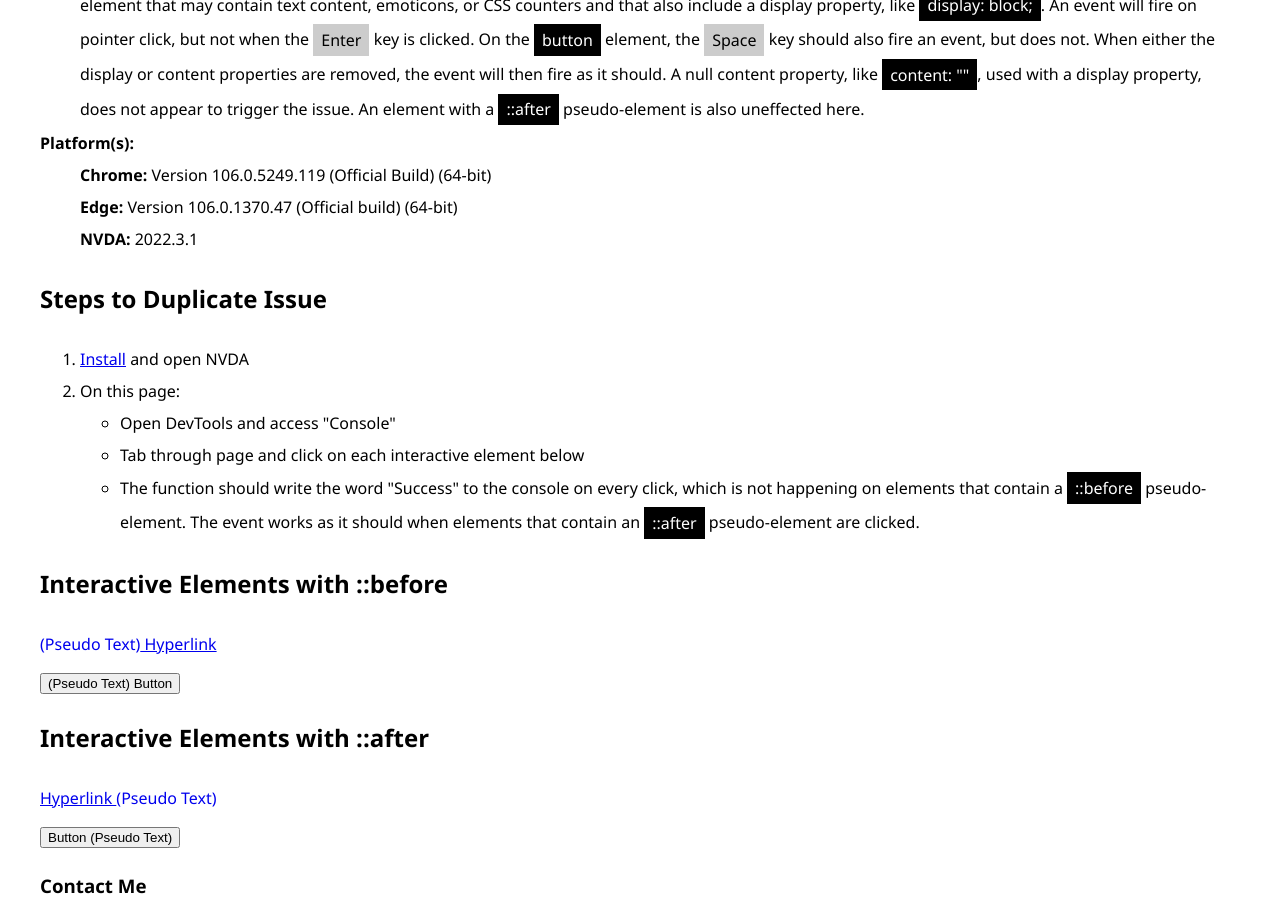
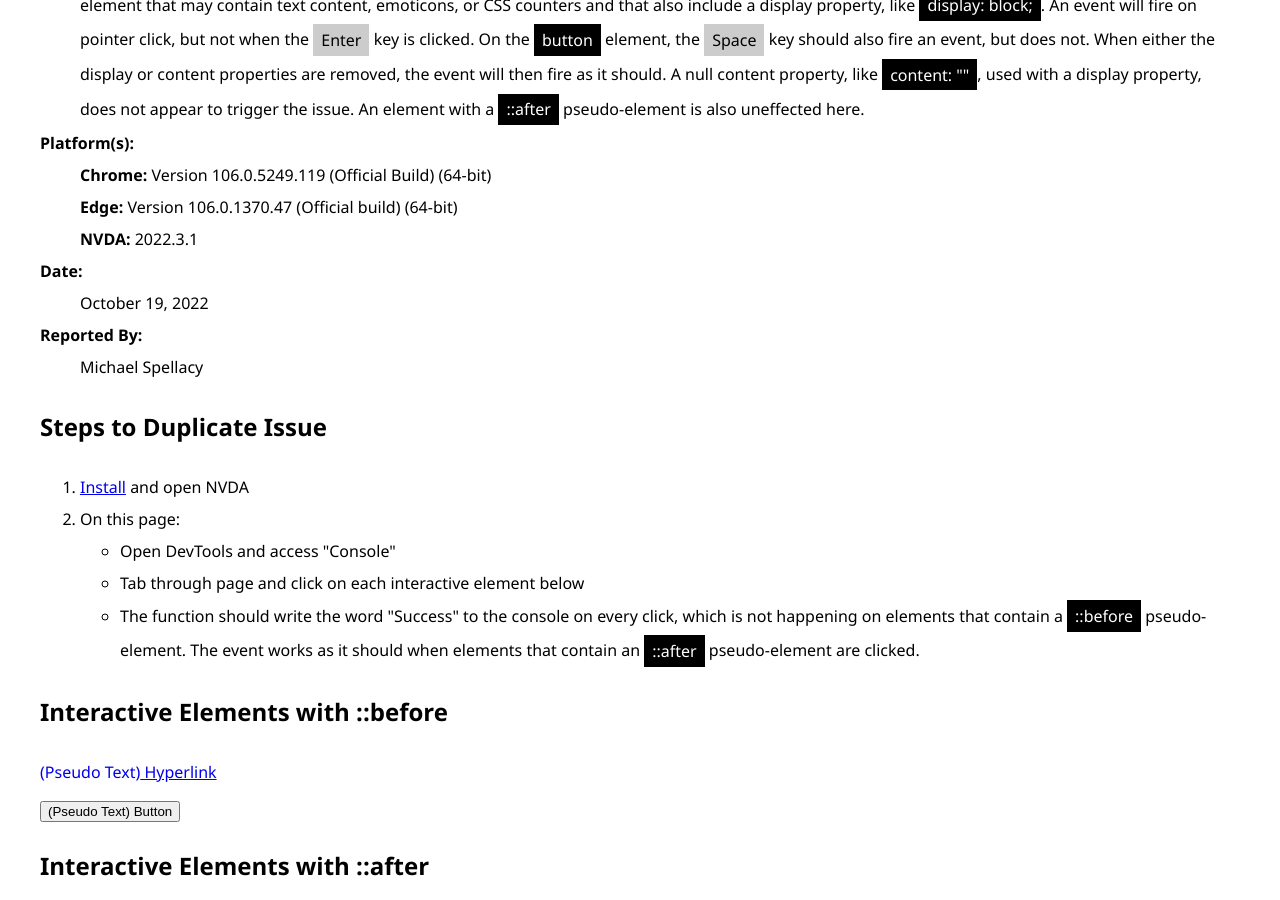
Before and after one commit to michaelspellacy/michaelspellacy.github.io, a Jekyll site: the page bugs/nvda-before-pseudo-element.html, which Jekyll copies as it is, in a window 1280 px wide and 900 px high, scrolled down 384 px. Built offline with Jekyll 4.4.1, drawn with Linux system fonts in a browser that asks for light colours.

Commit message:
Update nvda-before-pseudo-element.html

```diff
--- a/bugs/nvda-before-pseudo-element.html
+++ b/bugs/nvda-before-pseudo-element.html
@@ -56,6 +56,10 @@
       <dd><b>Chrome:</b> Version 106.0.5249.119 (Official Build) (64-bit)</dd>
       <dd><b>Edge:</b> Version 106.0.1370.47 (Official build) (64-bit)</dd>
       <dd><b>NVDA:</b> 2022.3.1</dd>
+      <dt>Date:</dt>
+      <dd>October 19, 2022</dd>
+      <dt>Reported By:</dt>
+      <dd>Michael Spellacy</dd>
     <dl>
 
     <h2>Steps to Duplicate Issue</h2>
```
